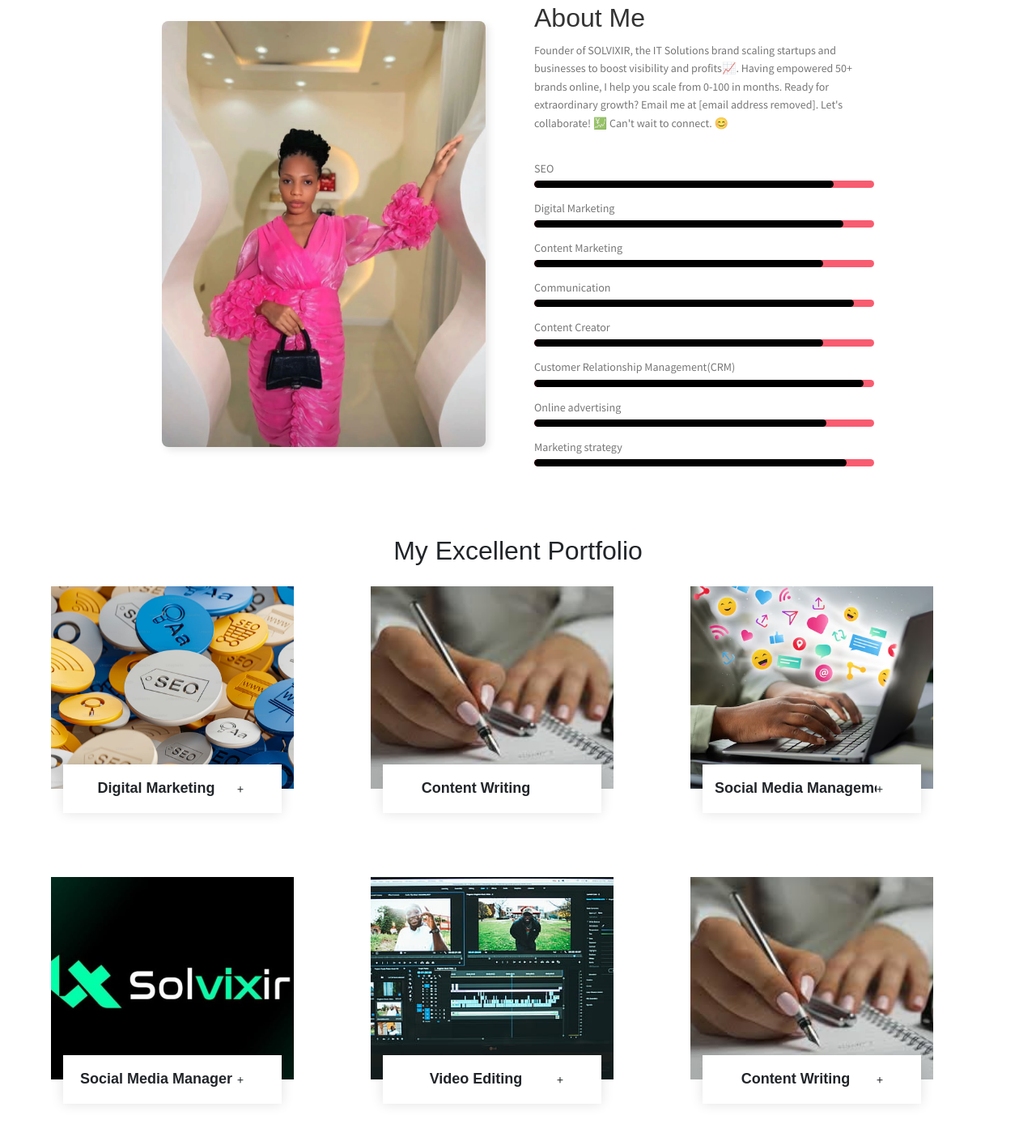
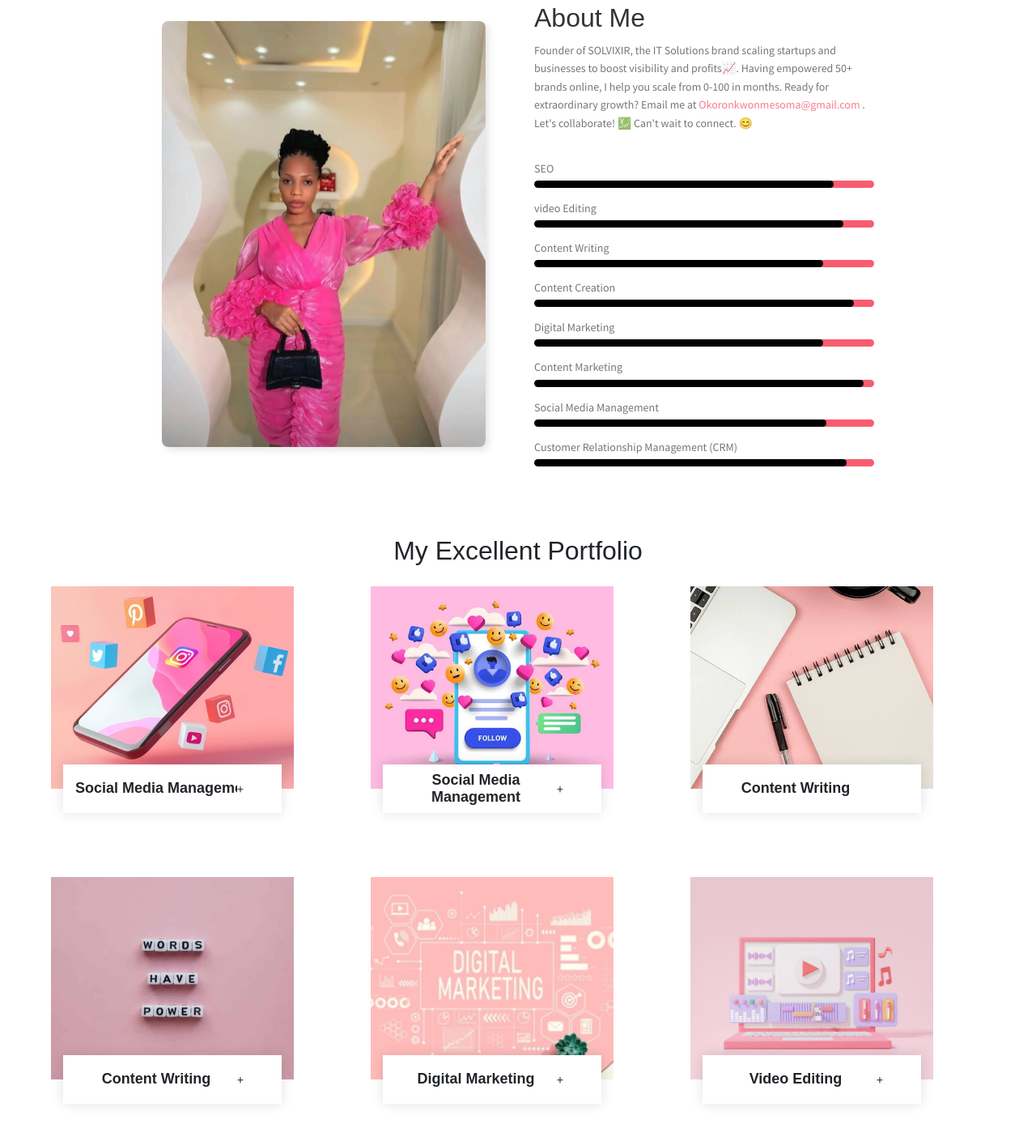
Before and after one commit to FranklynOkafor/Queen, a plain HTML site: page index.html in a window 1280 px wide. Shown: the part 1191-2600 px from the top of the page at 81% size. Drawn offline with nearby package versions, Linux system fonts and the light colour scheme.

Commit message:
Edited Sub sections

```diff
--- a/index.html
+++ b/index.html
@@ -97,7 +97,6 @@
       data-offset-top="510"
     >
       <div class="container">
-
         <button
           class="navbar-toggler ml-auto"
           type="button"
@@ -265,8 +264,10 @@
             Founder of SOLVIXIR, the IT Solutions brand scaling startups and
             businesses to boost visibility and profits📈. Having empowered 50+
             brands online, I help you scale from 0-100 in months. Ready for
-            extraordinary growth? Email me at [email address removed]. Let's
-            collaborate! 💹 Can't wait to connect. 😊
+            extraordinary growth? Email me at
+            <a href="mailto:Okoronkwonmesoma@gmail.com "
+              >Okoronkwonmesoma@gmail.com </a
+            >. Let's collaborate! 💹 Can't wait to connect. 😊
           </p>
         </div>
 
@@ -277,45 +278,45 @@
           </div>
         </div>
         <div>
-          <div class="progress-label">Digital Marketing</div>
+          <div class="progress-label">video Editing</div>
           <div class="progress-bar">
             <div class="progress-fill" style="width: 91%"></div>
           </div>
         </div>
         <div>
-          <div class="progress-label">Content Marketing</div>
+          <div class="progress-label">Content Writing</div>
           <div class="progress-bar">
             <div class="progress-fill" style="width: 85%"></div>
           </div>
         </div>
         <div>
-          <div class="progress-label">Communication</div>
+          <div class="progress-label">Content Creation</div>
           <div class="progress-bar">
             <div class="progress-fill" style="width: 94%"></div>
           </div>
         </div>
         <div>
-          <div class="progress-label">Content Creator</div>
+          <div class="progress-label">Digital Marketing</div>
           <div class="progress-bar">
             <div class="progress-fill" style="width: 85%"></div>
           </div>
         </div>
         <div>
-          <div class="progress-label">
-            Customer Relationship Management(CRM)
-          </div>
+          <div class="progress-label">Content Marketing</div>
           <div class="progress-bar">
             <div class="progress-fill" style="width: 97%"></div>
           </div>
         </div>
         <div>
-          <div class="progress-label">Online advertising</div>
+          <div class="progress-label">Social Media Management</div>
           <div class="progress-bar">
             <div class="progress-fill" style="width: 86%"></div>
           </div>
         </div>
         <div>
-          <div class="progress-label">Marketing strategy</div>
+          <div class="progress-label">
+            Customer Relationship Management (CRM)
+          </div>
           <div class="progress-bar">
             <div class="progress-fill" style="width: 92%"></div>
           </div>
@@ -335,24 +336,51 @@
 
         <div class="row portfolio-container">
           <div
-            class="col-lg-4 col-md-6 col-sm-12 portfolio-item filter-2 wow fadeInUp"
-            data-wow-delay="0.0s"
+            class="col-lg-4 col-md-6 col-sm-12 portfolio-item filter-1 wow fadeInUp"
+            data-wow-delay="0.6s"
           >
             <a
               class="btn"
-              href="https://www.linkedin.com/in/queen-okoronkwo-9355b0236?lipi=urn%3Ali%3Apage%3Ad_flagship3_profile_view_base_contact_details%3BPj8230JiRxyqp%2FWvQEdcBA%3D%3D"
+              href="https://www.instagram.com/solvixir?igsh=MTU3bzExM2wza2h4bg=="
               data-lightbox="portfolio"
             >
               <div class="portfolio-wrap">
                 <div class="portfolio-img">
-                  <img src="images/dig.jpeg" alt="Image" />
+                  <img src="images/Social Media management.jpg" alt="Image" />
                 </div>
                 <div class="portfolio-text">
-                  <h3>Digital Marketing</h3>
+                  <h3>Social Media Management</h3>
                   +
                 </div>
-              </div>
-            </a>
+              </div></a
+            >
+          </div>
+
+          <div
+            class="col-lg-4 col-md-6 col-sm-12 portfolio-item filter-1 wow fadeInUp"
+            data-wow-delay="0.6s"
+          >
+            <a
+              class="btn"
+              href="https://www.instagram.com/artsgnify?igsh=MXd6aXNtN2FiMG5tcw=="
+              data-lightbox="portfolio"
+            >
+              <div class="portfolio-wrap">
+                <div class="portfolio-img">
+                  <img
+                    src="images/Social media management 2.jpg"
+                    alt="Image"
+                  />
+                </div>
+                <div class="portfolio-text">
+                  <h3>
+                    Social Media <br />
+                    Management
+                  </h3>
+                  +
+                </div>
+              </div></a
+            >
           </div>
 
           <div
@@ -367,7 +395,7 @@
             >
               <div class="portfolio-wrap">
                 <div class="portfolio-img">
-                  <img src="images/content writer.jpeg" alt="Image" />
+                  <img src="images/Content writing 1.jpg" alt="Image" />
                 </div>
                 <div class="portfolio-text">
                   <h3>Content Writing</h3>
@@ -375,27 +403,8 @@
               </div>
             </a>
           </div>
-          <div
-            class="col-lg-4 col-md-6 col-sm-12 portfolio-item filter-1 wow fadeInUp"
-            data-wow-delay="0.6s"
-          >
-            <a
-              class="btn"
-              href="https://www.instagram.com/solvixir?igsh=MTU3bzExM2wza2h4bg=="
-              data-lightbox="portfolio"
-            >
-              <div class="portfolio-wrap">
-                <div class="portfolio-img">
-                  <img src="images/social media manager.avif" alt="Image" />
-                </div>
-                <div class="portfolio-text">
-                  <h3>Social Media Management</h3>
-                  +
-                </div>
-              </div></a
-            >
-          </div>
-          <div
+
+          <!-- <div
             class="col-lg-4 col-md-6 col-sm-12 portfolio-item filter-1 wow fadeInUp"
             data-wow-delay="0.6s"
           >
@@ -417,7 +426,50 @@
                 </div>
               </div></a
             >
+          </div> -->
+
+          <div
+            class="col-lg-4 col-md-6 col-sm-12 portfolio-item filter-1 wow fadeInUp"
+            data-wow-delay="1s"
+          >
+            <a
+              class="btn"
+              href="https://www.canva.com/design/DAF-K68A3Xs/jOR0da2Yg6TXlgetitjlXg/edit?utm_content=DAF-K68A3Xs&utm_campaign=designshare&utm_medium=link2&utm_source=sharebutton"
+              data-lightbox="portfolio"
+              target="_blank"
+            >
+              <div class="portfolio-wrap">
+                <div class="portfolio-img">
+                  <img src="images/Content writing 2.jpg" alt="Image" />
+                </div>
+                <div class="portfolio-text">
+                  <h3>Content Writing</h3>
+                  +
+                </div>
+              </div></a
+            >
           </div>
+          <div
+            class="col-lg-4 col-md-6 col-sm-12 portfolio-item filter-2 wow fadeInUp"
+            data-wow-delay="0.0s"
+          >
+            <a
+              class="btn"
+              href="https://www.linkedin.com/in/queen-okoronkwo-9355b0236?lipi=urn%3Ali%3Apage%3Ad_flagship3_profile_view_base_contact_details%3BPj8230JiRxyqp%2FWvQEdcBA%3D%3D"
+              data-lightbox="portfolio"
+            >
+              <div class="portfolio-wrap">
+                <div class="portfolio-img">
+                  <img src="images/Digital marketing 2.png" alt="Image" />
+                </div>
+                <div class="portfolio-text">
+                  <h3>Digital Marketing</h3>
+                  +
+                </div>
+              </div>
+            </a>
+          </div>
+
           <div
             class="col-lg-4 col-md-6 col-sm-12 portfolio-item filter-3 wow fadeInUp"
             data-wow-delay="0.8s"
@@ -430,57 +482,10 @@
             >
               <div class="portfolio-wrap">
                 <div class="portfolio-img">
-                  <img src="images/video editing.jpg" alt="Image" />
+                  <img src="images/Video Editing 2.png" alt="Image" />
                 </div>
                 <div class="portfolio-text">
                   <h3>Video Editing</h3>
-                  +
-                </div>
-              </div></a
-            >
-          </div>
-          <div
-            class="col-lg-4 col-md-6 col-sm-12 portfolio-item filter-1 wow fadeInUp"
-            data-wow-delay="1s"
-          >
-            <a
-              class="btn"
-              href="https://www.canva.com/design/DAF-K68A3Xs/jOR0da2Yg6TXlgetitjlXg/edit?utm_content=DAF-K68A3Xs&utm_campaign=designshare&utm_medium=link2&utm_source=sharebutton"
-              data-lightbox="portfolio"
-              target="_blank"
-            >
-              <div class="portfolio-wrap">
-                <div class="portfolio-img">
-                  <img src="images/content writer.jpeg" alt="Image" />
-                </div>
-                <div class="portfolio-text">
-                  <h3>Content Writing</h3>
-                  +
-                </div>
-              </div></a
-            >
-          </div>
-          <div
-            class="col-lg-4 col-md-6 col-sm-12 portfolio-item filter-1 wow fadeInUp"
-            data-wow-delay="0.6s"
-          >
-            <a
-              class="btn"
-              href="https://www.instagram.com/bizcraftphonerepairstore?igsh=MTF6bXZoMmpjYzM3aw=="
-              data-lightbox="portfolio"
-            >
-              <div class="portfolio-wrap">
-                <div class="portfolio-img">
-                  <img
-                    src="images/b6a239ae2400ac9b2696358aa8bd9b16.jpg"
-                    alt="Image"
-                  />
-                </div>
-                <div class="portfolio-text">
-                  <h3>
-                    Social Media <br />
-                    Management
-                  </h3>
                   +
                 </div>
               </div></a
```
Also changed, not shown: images/Content writing 1.jpg (added), images/Content writing 2.jpg (added), images/Digital marketing 2.png (added), images/Social Media management.jpg (added), images/Social media management 2.jpg (added), images/Video Editing 2.png (added).
